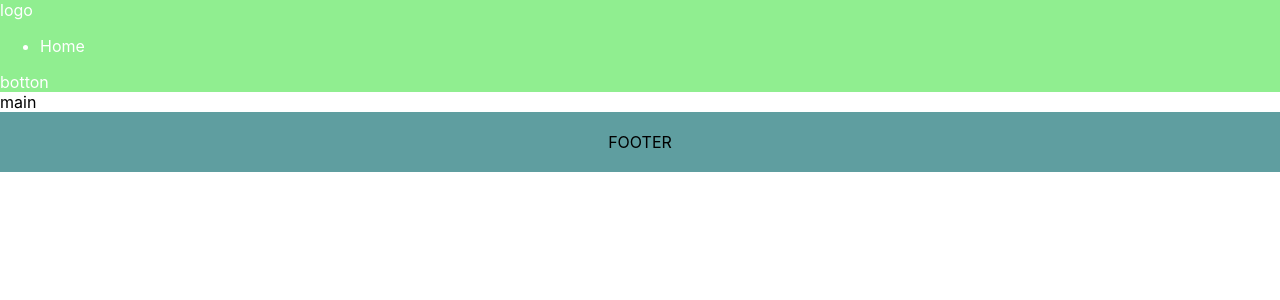
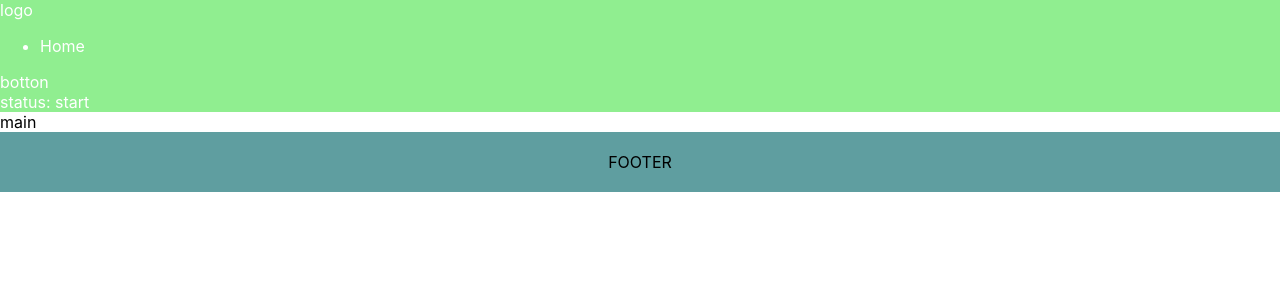
Before and after one commit to Serg8/psy, a React (Create React App) app: page / in a window 1280 px wide. Shown: the top 300 px of the page. Built offline with nearby package versions, Linux system fonts and the light colour scheme.

Commit message:
useEffect - start

```diff
--- a/src/components/Header/Header.tsx
+++ b/src/components/Header/Header.tsx
@@ -1,4 +1,4 @@
-import React, {useState} from 'react';
+import React, {useEffect, useState} from 'react';
 import classes from './Header.module.scss'
 
 const Header = () => {
@@ -10,7 +10,15 @@ const Header = () => {
 
     // деструктурированное присваивание
     let [editMode, setEditMode] = useState(false);
-    //let [status, setStatus] = useState(props.status);  // если нужно, то добавляем ещё один стэйт
+    let [status, setStatus] = useState("start");  // если нужно, то добавляем ещё один стэйт
+    // получаем два разных состояния, которые меняются независимо друг от друга
+
+    useEffect( () => {
+        //setStatus(props.status);
+    }, [] );  // [] -  реакт, запускай useEffect не всегда, а только тогда, когда компонента вмонтировалась первый раз
+    // вообще не правильно закидывать пустой массив в useEffect, нужно чтобы он срабатывал, когда ещё приходят пропсы
+    // указываем в массивые зависимость от props.status те. [props.status],
+    // таким образом, елси при очередной перерисовки, props.status будет другим, то запустится useEffect
 
     const activateEditMode = () => {
         setEditMode(true); // setEditMode - это второе значение, которым является функция
@@ -18,6 +26,10 @@ const Header = () => {
 
     const deactivateEditMode = () => {
         setEditMode(false);
+    }
+
+    const onStatusChange = (e: any) => {
+        setStatus(e.currentTarget.value);
     }
 
     // методов жизненного цикла в хуках нет
@@ -33,11 +45,11 @@ const Header = () => {
             <div>
                 {
                     !editMode &&
-                    <div><span onDoubleClick={ activateEditMode } >botton</span></div>
+                    <div><span onDoubleClick={ activateEditMode } >botton</span> <div>status: {status}</div></div>
                 }
                 {
                     editMode &&
-                    <div><input autoFocus={true} onBlur={ deactivateEditMode } /></div>
+                    <div><input onChange={onStatusChange} autoFocus={true} onBlur={ deactivateEditMode } value={status} /></div>
                 }
             </div>
         </header>
```
